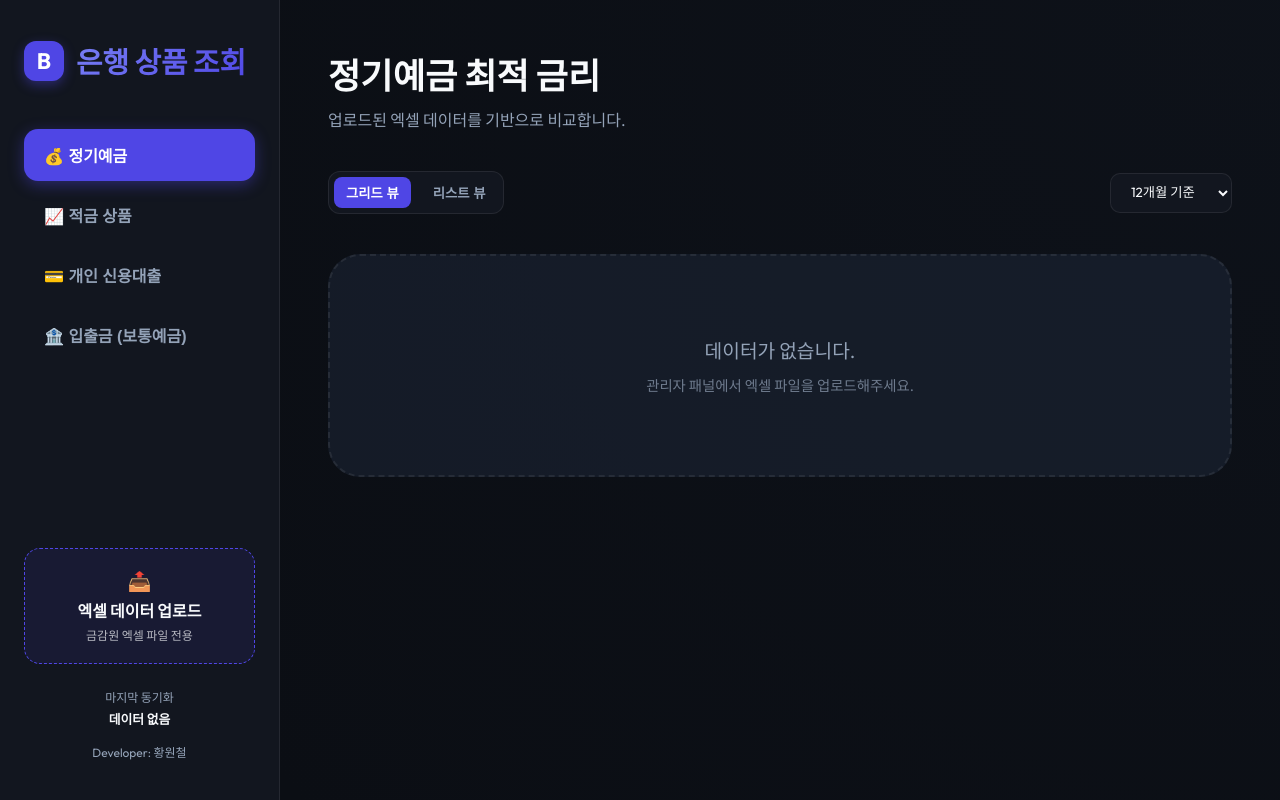
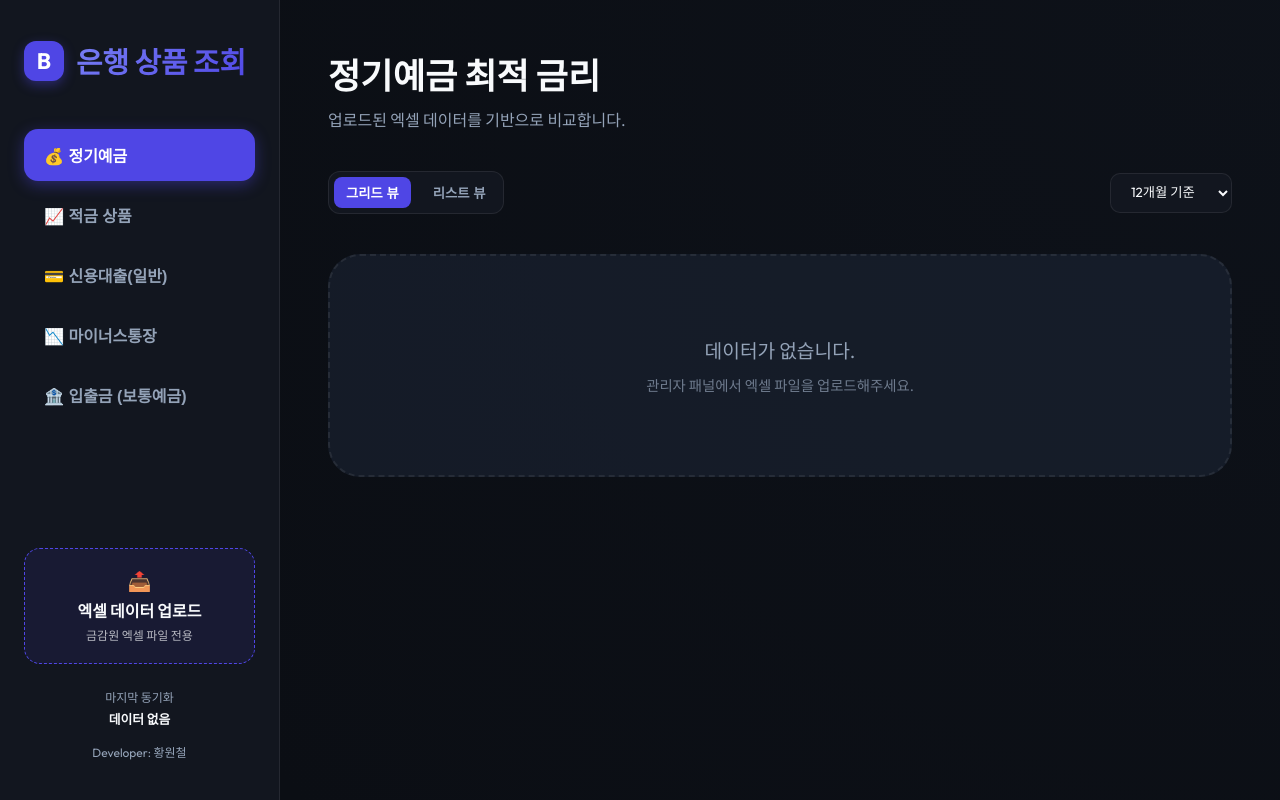
Before and after one commit to yalkongs/fin-comparer-web, a Flask app: page / in a window 1280 px wide. Run offline with Flask 3, Linux system fonts and the light colour scheme; data that the repository does not hold is empty.

Commit message:
Split credit category into general and limit in both backend and frontend

```diff
--- a/templates/index.html
+++ b/templates/index.html
@@ -389,7 +389,8 @@
         <nav id="sidebarNav">
             <button class="nav-btn active" data-cat="deposit">💰 정기예금</button>
             <button class="nav-btn" data-cat="saving">📈 적금 상품</button>
-            <button class="nav-btn" data-cat="credit">💳 개인 신용대출</button>
+            <button class="nav-btn" data-cat="credit_general">💳 신용대출(일반)</button>
+            <button class="nav-btn" data-cat="credit_limit">📉 마이너스통장</button>
             <button class="nav-btn" data-cat="demand">🏦 입출금 (보통예금)</button>
         </nav>
 
@@ -471,7 +472,8 @@
                     style="width: 100%; background: var(--bg); border: 1px solid var(--border); color: var(--text); padding: 14px; border-radius: 14px; font-family: inherit;">
                     <option value="deposit">정기예금</option>
                     <option value="saving">적금</option>
-                    <option value="credit">개인신용대출</option>
+                    <option value="credit_general">신용대출 (일반)</option>
+                    <option value="credit_limit">마이너스통장 (한도대출)</option>
                     <option value="demand">입출금 (보통예금)</option>
                 </select>
             </div>
@@ -503,7 +505,13 @@
         let viewMode = 'grid';
         let productsData = [];
 
-        const catNames = { 'deposit': '정기예금 최적 금리', 'saving': '적금 상품 최고 금리', 'credit': '개인 신용대출 최저 금리', 'demand': '입출금 상품 비교' };
+        const catNames = {
+            'deposit': '정기예금 최적 금리',
+            'saving': '적금 상품 최고 금리',
+            'credit_general': '일반신용대출 최저 금리',
+            'credit_limit': '마이너스통장 최저 금리',
+            'demand': '입출금 상품 비교'
+        };
 
         async function fetchStatus() {
             const res = await fetch('/api/status');
@@ -538,8 +546,8 @@
             grid.innerHTML = '';
             tableBody.innerHTML = '';
 
-            const isLoan = currentCat === 'credit' || currentCat === 'mortgage';
-            const bestRate = isLoan ? Math.min(...productsData.map(p => p.rate2)) : Math.max(...productsData.map(p => p.rate2));
+            const isLoan = currentCat.includes('credit');
+            const bestRate = isLoan ? Math.min(...productsData.filter(p => p.rate2 > 0).map(p => p.rate2)) : Math.max(...productsData.map(p => p.rate2));
 
             productsData.forEach((p, idx) => {
                 const isBest = p.rate2 === bestRate && bestRate > 0;
@@ -611,7 +619,7 @@
                     msg.className = 'status-msg status-success';
                     msg.textContent = result.message;
                     fetchStatus(); fetchProducts();
-                    setTimeout(() => document.getElementById('uploadModal').style.display='none', 2000);
+                    setTimeout(() => document.getElementById('uploadModal').style.display = 'none', 2000);
                 } else {
                     msg.className = 'status-msg status-error';
                     msg.textContent = result.error;
```
Also changed, not shown: excel_processor.py (+20 -30 lines).
